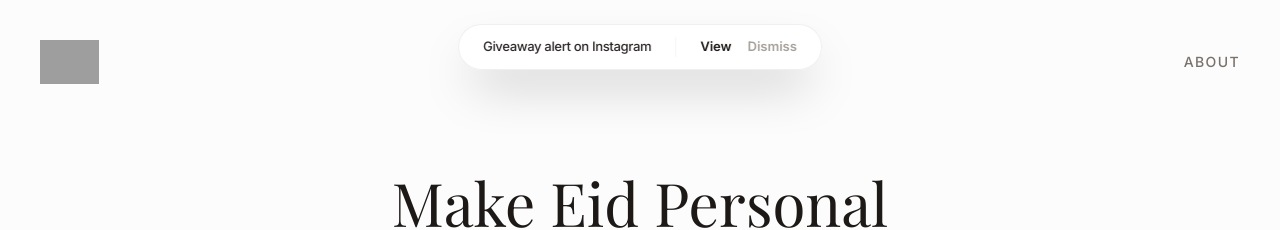
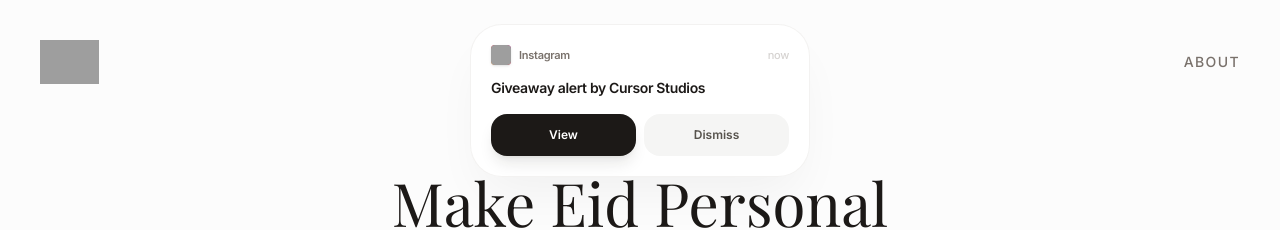
Before and after one commit to webdevsint/chithi, a React (Vite) app: page / in a window 1280 px wide. Shown: the top 230 px of the page. Built offline with nearby package versions, Linux system fonts and the light colour scheme; grey boxes are pictures that could not be loaded; a web font is replaced by a local one.

Commit message:
new giveaway notification

```diff
--- a/src/App.tsx
+++ b/src/App.tsx
@@ -1403,14 +1403,31 @@ const GiveawayAlert = () => {
   return (
     <AnimatePresence>
       <motion.div
-        initial={{ y: -100, opacity: 0 }}
+        initial={{ y: -120, opacity: 0 }}
         animate={{ y: 0, opacity: 1 }}
-        exit={{ y: -100, opacity: 0 }}
-        className="fixed top-6 left-1/2 -translate-x-1/2 z-[100] w-auto max-w-[95%]"
+        exit={{ y: -120, opacity: 0 }}
+        className="fixed top-6 left-1/2 -translate-x-1/2 z-[100] w-[90%] max-w-[340px]"
       >
-        <div className="bg-white/90 backdrop-blur-xl border border-stone-200/60 px-6 py-3 rounded-full shadow-2xl flex items-center gap-6 whitespace-nowrap">
-          <span className="text-[13px] font-medium text-stone-800 tracking-tight">Giveaway alert on Instagram</span>
-          <div className="flex gap-4 items-center border-l border-stone-100 pl-6">
+        <div className="bg-white/95 backdrop-blur-3xl border border-stone-200/50 p-5 rounded-[2rem] shadow-2xl shadow-black/5">
+          <div className="flex items-center justify-between mb-3 text-stone-400">
+            <div className="flex items-center gap-2">
+              <div className="w-5 h-5 rounded-[4px] overflow-hidden shadow-sm shrink-0 bg-gradient-to-tr from-[#f09433] via-[#dc2743] to-[#bc1888]">
+                <img
+                  src="https://upload.wikimedia.org/wikipedia/commons/e/e7/Instagram_logo_2016.svg"
+                  alt="Instagram"
+                  className="w-full h-full object-cover scale-110"
+                />
+              </div>
+              <span className="text-[11px] font-bold text-stone-500 tracking-tight">Instagram</span>
+            </div>
+            <span className="text-[11px] font-medium text-stone-300 tracking-tight">now</span>
+          </div>
+
+          <div className="mb-4">
+            <p className="text-[14px] font-semibold text-stone-900 tracking-tight">Giveaway alert by Cursor Studios</p>
+          </div>
+
+          <div className="flex gap-2">
             <a
               href="https://www.instagram.com/p/DWHIeDVD5sl/"
               target="_blank"
@@ -1419,7 +1436,7 @@ const GiveawayAlert = () => {
                 setIsVisible(false);
                 localStorage.setItem('chithi_giveaway_dismissed', 'true');
               }}
-              className="text-[13px] font-bold text-stone-900 hover:opacity-60 transition-opacity"
+              className="flex-1 py-3 bg-stone-900 text-white rounded-2xl text-[12px] font-bold text-center shadow-lg shadow-stone-900/10 active:scale-95 transition-all"
             >
               View
             </a>
@@ -1428,7 +1445,7 @@ const GiveawayAlert = () => {
                 setIsVisible(false);
                 localStorage.setItem('chithi_giveaway_dismissed', 'true');
               }}
-              className="text-[13px] font-bold text-stone-400 hover:text-stone-600 transition-colors"
+              className="flex-1 py-3 bg-stone-100 text-stone-600 rounded-2xl text-[12px] font-bold text-center hover:bg-stone-200 transition-all active:scale-95"
             >
               Dismiss
             </button>
```
